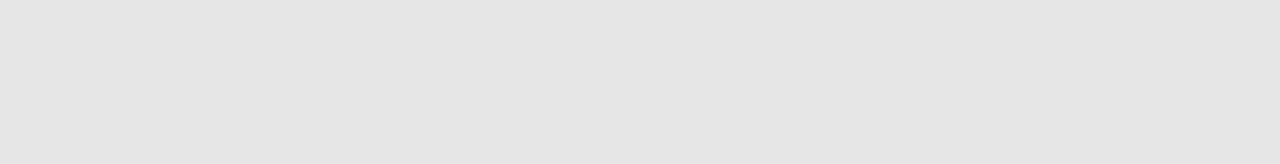
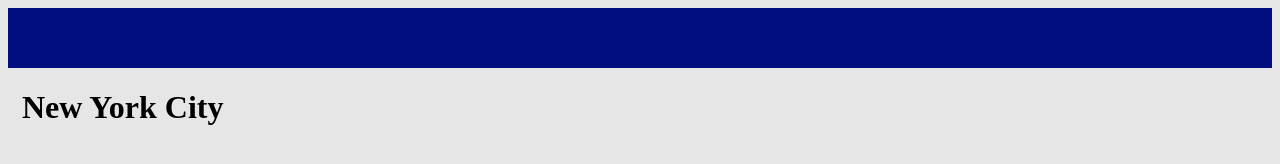
Before and after one commit to Jitgitbit/NewYorkCityBlog, a plain HTML site: page index.html in a window 1280 px wide. Drawn offline with Linux system fonts and the light colour scheme.

Commit message:
header and small stuff

```diff
--- a/index.html
+++ b/index.html
@@ -4,8 +4,16 @@
       <link rel="stylesheet" href="style.css">
    </head>
    <body>
-
-
+     <nav>
+       <ul>
+         <li>
+           <a href=""></a>
+         </li>
+       </ul>
+     </nav>
+     <header>
+       <h1>New York City</h1>
+     </header>
 
 
    </body>
```
